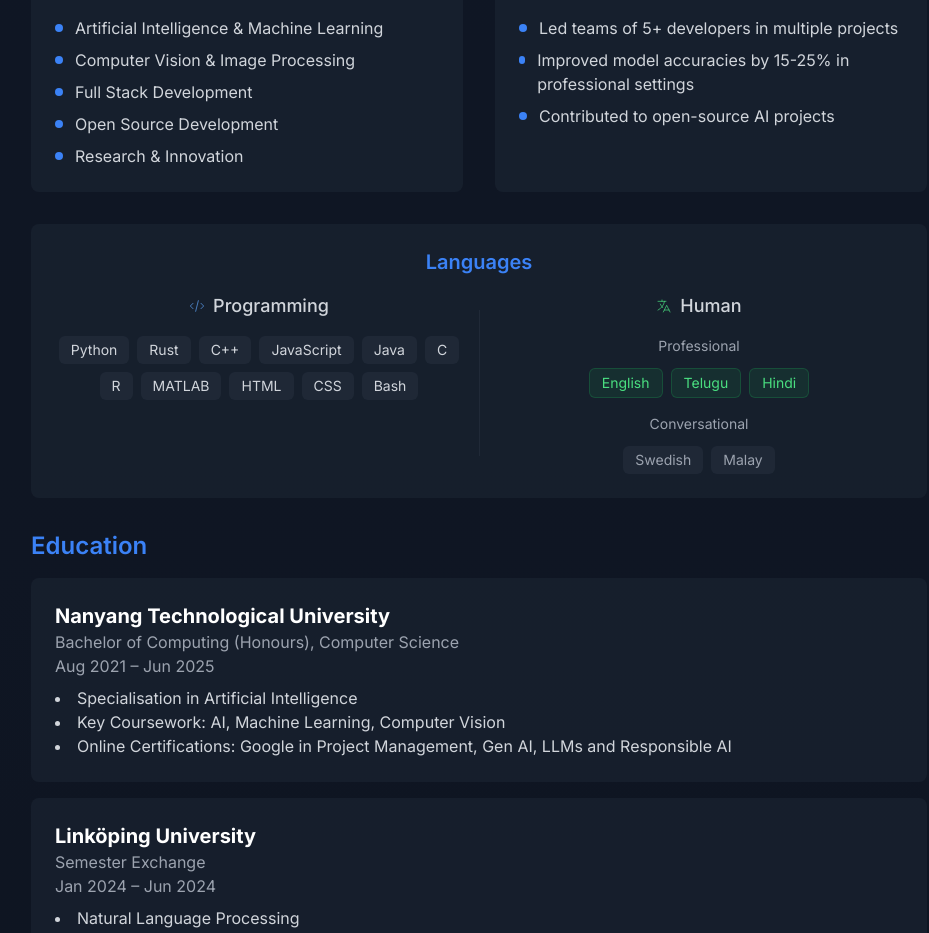
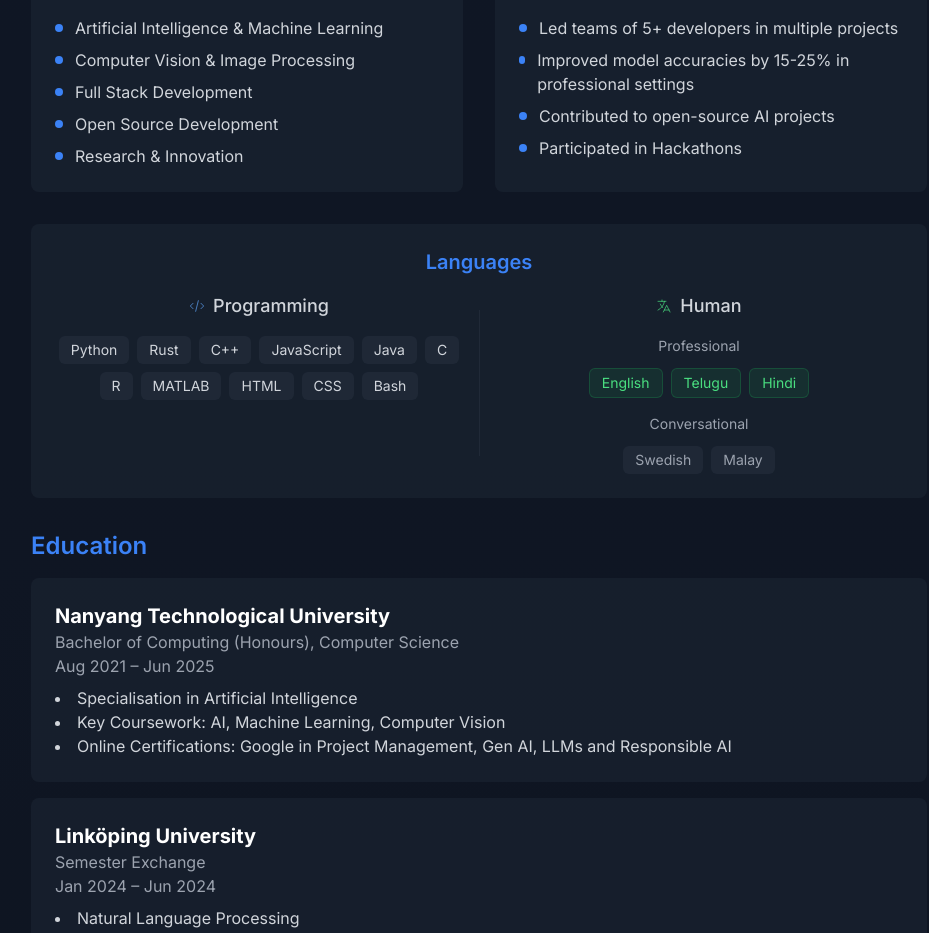
Before and after one commit to r4mp4g3r/portfoliowebsite, a Next.js app: page / in a window 1280 px wide. Shown: the part 1140-2073 px from the top of the page, without its empty margins (161-1090 px from the left). Built offline with nearby package versions, Linux system fonts and the light colour scheme; no server answers; what @tensorflow/tfjs would draw is missing.

Commit message:
Update About.jsx

```diff
--- a/src/components/About.jsx
+++ b/src/components/About.jsx
@@ -15,7 +15,8 @@ const About = () => {
     achievements: [
       "Led teams of 5+ developers in multiple projects",
       "Improved model accuracies by 15-25% in professional settings",
-      "Contributed to open-source AI projects"
+      "Contributed to open-source AI projects",
+      "Participated in Hackathons"
     ],
     languages: {
       programming: [
```
